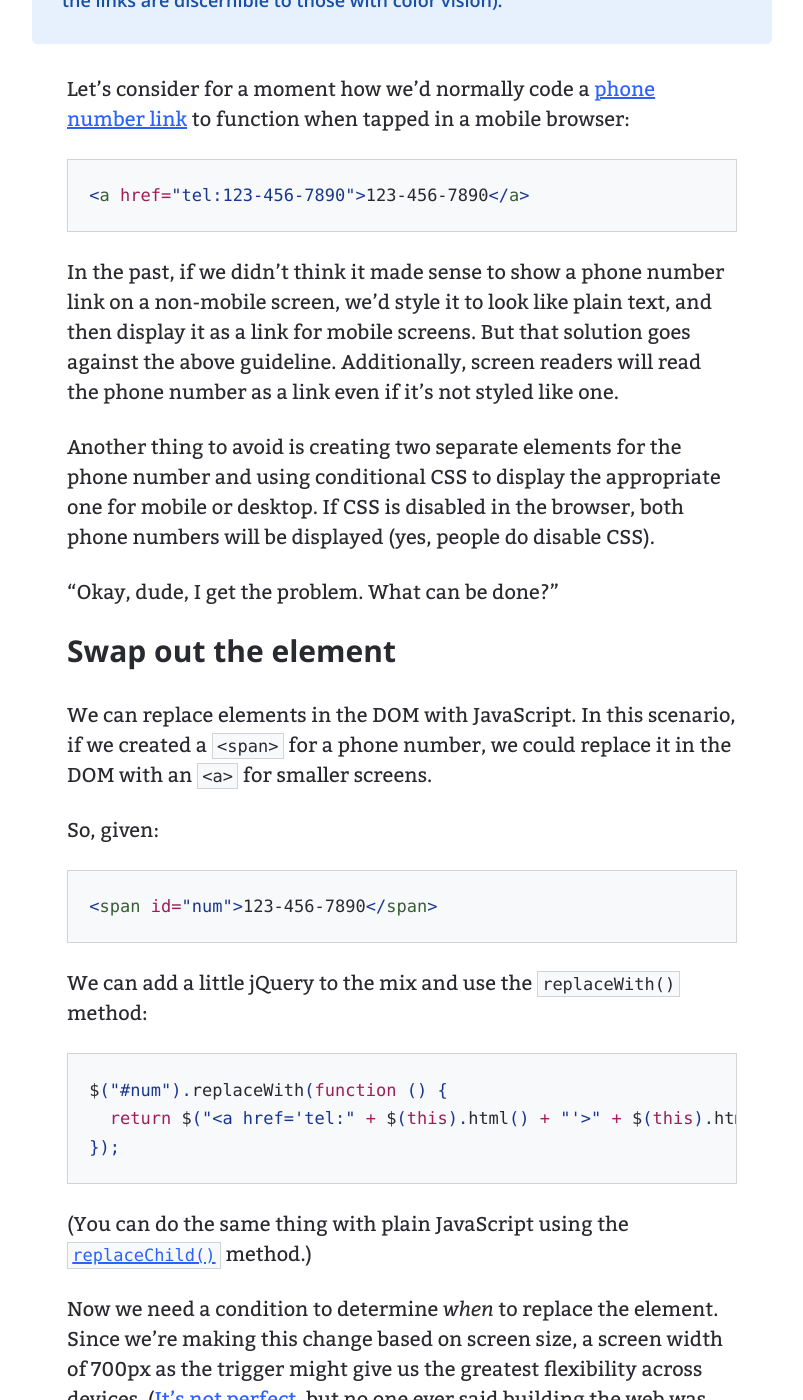
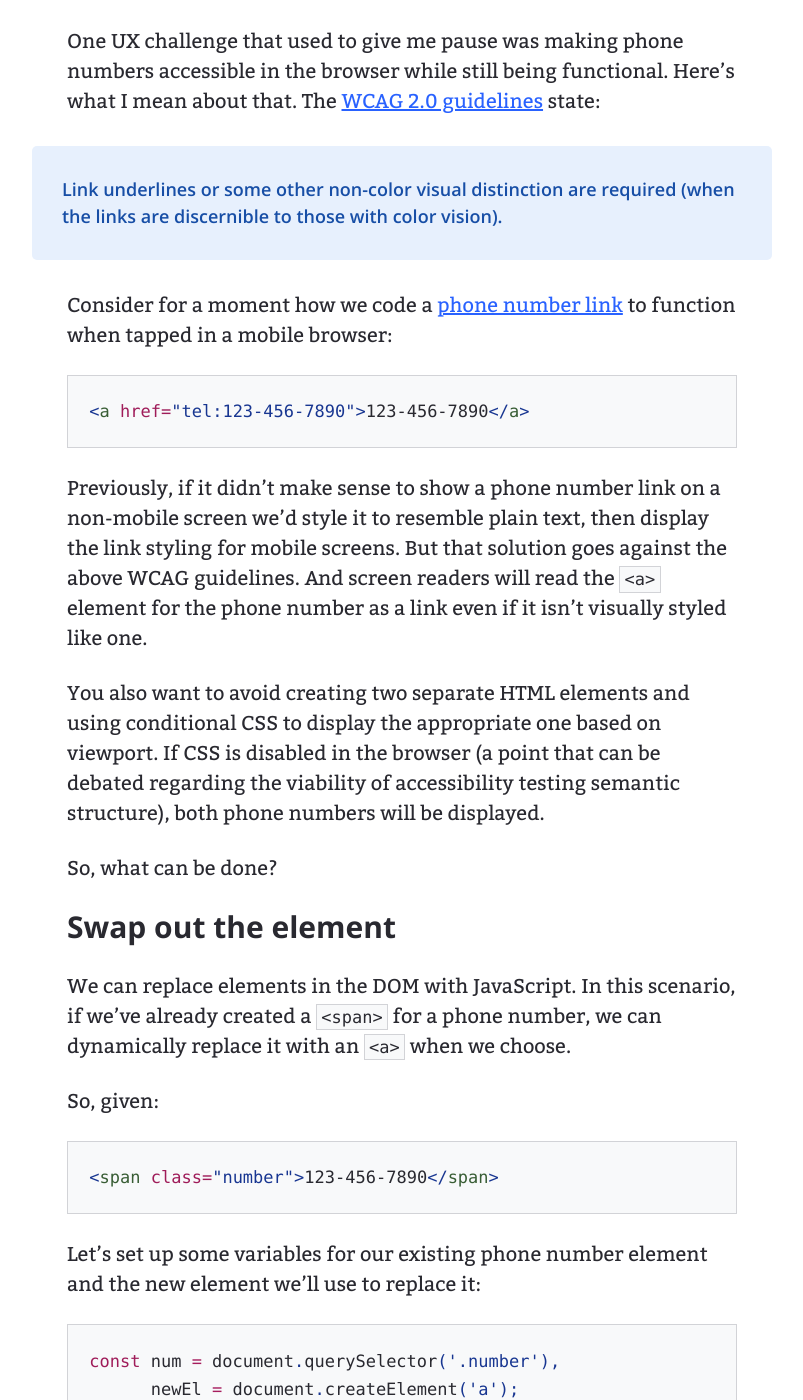
Before and after one commit to AllThingsSmitty/allthingssmitty.github.io, a Jekyll site: the page built from _posts/2018-01-29-phone-number-links-and-accessibility.md, in a window 1280 px wide and 1400 px high, scrolled down 554 px. Shown: the whole window, without its empty margins (238-1041 px from the left). Built offline with Jekyll 4.4.1, drawn with Linux system fonts in a browser that asks for light colours; comment, search, counter and statistics services are not loaded; some of the changed text lies outside the part shown.

Commit message:
Update post

````diff
--- a/_posts/2018-01-29-phone-number-links-and-accessibility.md
+++ b/_posts/2018-01-29-phone-number-links-and-accessibility.md
@@ -7,61 +7,84 @@
 comments: true
 ---
 
+<aside class="message notification">
+  I currently promote using the default styling of links for phone numbers. I've left this post up for historical purposes.
+</aside>
 
-One design challenge that used to stump me was making phone numbers accessible in the browser while still being functional. The [WCAG 2.0 guidelines](https://www.w3.org/TR/WCAG20-TECHS/F73.html#F73-description){:rel="external"} state:
+<div class="break"></div>
+
+One UX challenge that used to give me pause was making phone numbers accessible in the browser while still being functional. Here's what I mean about that. The [WCAG 2.0 guidelines](https://www.w3.org/TR/WCAG20-TECHS/F73.html#F73-description){:rel="external"} state:
 
 <blockquote class="message">Link underlines or some other non-color visual distinction are required (when the links are discernible to those with color vision).</blockquote>
 
-Let's consider for a moment how we'd normally code a [phone number link](https://css-tricks.com/the-current-state-of-telephone-links/){:rel="external"} to function when tapped in a mobile browser:
+Consider for a moment how we code a [phone number link](https://css-tricks.com/the-current-state-of-telephone-links/){:rel="external"} to function when tapped in a mobile browser:
 
 ```html
 <a href="tel:123-456-7890">123-456-7890</a>
 ```
 
-In the past, if we didn't think it made sense to show a phone number link on a non-mobile screen, we'd style it to look like plain text, and then display it as a link for mobile screens. But that solution goes against the above guideline. Additionally, screen readers will read the phone number as a link even if it's not styled like one.
+Previously, if it didn't make sense to show a phone number link on a non-mobile screen we'd style it to resemble plain text, then display the link styling for mobile screens. But that solution goes against the above WCAG guidelines. And screen readers will read the `<a>` element for the phone number as a link even if it isn't visually styled like one.
 
-Another thing to avoid is creating two separate elements for the phone number and using conditional CSS to display the appropriate one for mobile or desktop. If CSS is disabled in the browser, both phone numbers will be displayed (yes, people do disable CSS).
+You also want to avoid creating two separate HTML elements and using conditional CSS to display the appropriate one based on viewport. If CSS is disabled in the browser (a point that can be debated regarding the viability of accessibility testing semantic structure), both phone numbers will be displayed.
 
-"Okay, dude, I get the problem. What can be done?"
-
+So, what can be done?
 
 ## Swap out the element
 
-We can replace elements in the DOM with JavaScript. In this scenario, if we created a `<span>` for a phone number, we could replace it in the DOM with an `<a>` for smaller screens.
+We can replace elements in the DOM with JavaScript. In this scenario, if we've already created a `<span>` for a phone number, we can dynamically replace it with an `<a>` when we choose.
 
 So, given:
 
 ```html
-<span id="num">123-456-7890</span>
+<span class="number">123-456-7890</span>
 ```
 
-We can add a little jQuery to the mix and use the `replaceWith()` method:
+Let's set up some variables for our existing phone number element and the new element we'll use to replace it:
 
 ```javascript
-$("#num").replaceWith(function () {
-  return $("<a href='tel:" + $(this).html() + "'>" + $(this).html() + "</a>");
-});
+const num = document.querySelector('.number'),
+      newEl = document.createElement('a');
 ```
 
-(You can do the same thing with plain JavaScript using the [`replaceChild()`](https://developer.mozilla.org/en-US/docs/Web/API/Node/replaceChild){:rel="external"} method.)
-
-Now we need a condition to determine _when_ to replace the element. Since we're making this change based on screen size, a screen width of 700px as the trigger might give us the greatest flexibility across devices. ([It's not perfect](https://css-tricks.com/snippets/css/media-queries-for-standard-devices/){:rel="external"}, but no one ever said building the web was easy.)
+We'll be using an event listener to check for when the page loads, and also getting the screen width from the client:
 
 ```javascript
-if ($(window).width() <= 700) {
-  $("#num").replaceWith(function () {
-    return $("<a href='tel:" + $(this).html() + "'>" + $(this).html() + "</a>");
-  });
-}
+const num = document.querySelector('.number'),
+      newEl = document.createElement('a');
+
+window.addEventListener('load', () => {
+  viewportWidth = window.innerWidth || document.documentElement.clientWidth;
+
+}, false);
 ```
 
-<p class="message"><strong>Note:</strong> much of the feedback I've received points out that this could reduce overall accessibility when interacting with VoIP technology. So, YMMV.</p>
+## Using replaceChild()
 
-Here's a demo showing this technique when the phone number's container is a specific size.
+Now that we have our basic shell of a function, we can add values for our new element. After that we can call [`replaceChild()`](https://developer.mozilla.org/en-US/docs/Web/API/Node/replaceChild){:rel="external"} method to replace the `<span>` element with `<a>` when the viewport/screen reaches a specific width:
+
+```js
+const num = document.querySelector('.number'),
+      newEl = document.createElement('a');
+
+window.addEventListener('resize', () => {
+  viewportWidth = window.innerWidth || document.documentElement.clientWidth;
+
+  newEl.setAttribute('href', 'tel:' + num.innerHTML);
+  newEl.innerHTML = num.innerHTML;
+
+  if (viewportWidth < 700) {
+    num.parentNode.replaceChild(newEl, num);
+  }
+}, false);
+```
+
+<aside class="message notification">I received a lot of feedback pointing out that this pattern could reduce overall accessibility when interacting with VoIP technology.</aside>
+
+Here's our new pattern in action, with the element being replaced on load depending on whether the parent container is a specific size.
 
 <div class="embed">
   <p data-height="450" data-theme-id="0" data-slug-hash="jYgRqV" data-default-tab="result" data-user="AllThingsSmitty" data-embed-version="2" data-pen-title="Phone Link Accessibility Dilemma" class="codepen">See the Pen <a href="https://codepen.io/AllThingsSmitty/pen/jYgRqV/">Phone Link Accessibility Dilemma</a> by Matt Smith (<a href="https://codepen.io/AllThingsSmitty">@AllThingsSmitty</a>) on <a href="https://codepen.io">CodePen</a>.</p>
   <script async src="https://production-assets.codepen.io/assets/embed/ei.js"></script>
 </div>
 
-Now we have a solution that is both accessible _and_ functional when appropriate. To me this makes sense, although I've heard concerns with this disrupting VoIP features with non-mobile screens. If you'd like to improve upon this method or have another solution for this scenario, I'd love to see what you come up with. Happy coding!
+Now we have a solution that's both accessible _and_ functional when appropriate. To me this makes sense, although I've heard concerns with this disrupting VoIP features with non-mobile screens (e.g., Teams, Slack). If you'd like to improve upon this method or have another solution for this scenario, I'd love to see what you come up with. Happy coding!
````
